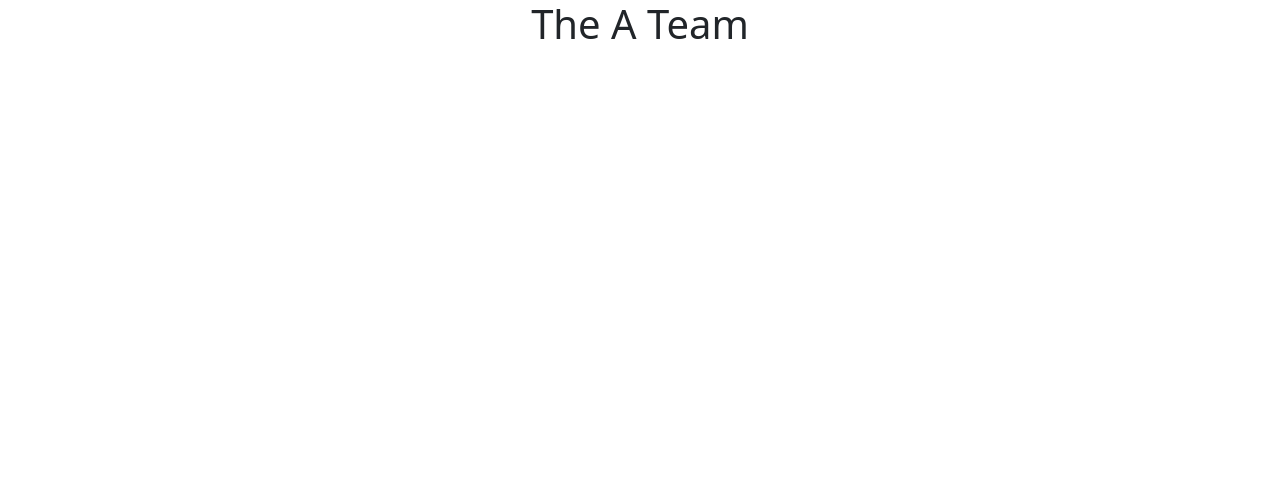
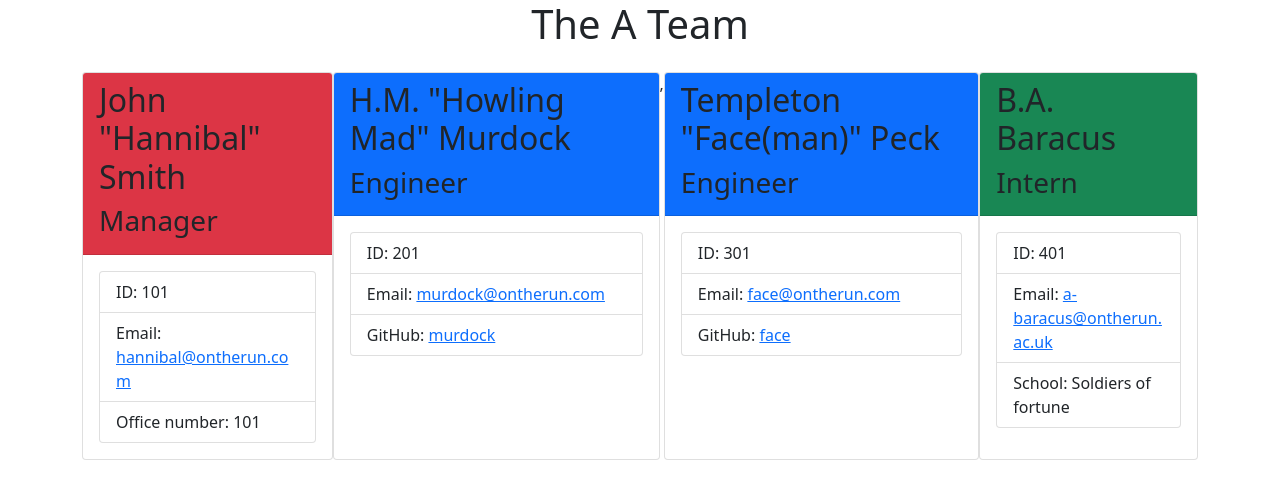
Before and after one commit to riz1ash786/team-profile-generator, a website: page output/index.html in a window 1280 px wide. Drawn offline with nearby package versions, Linux system fonts and the light colour scheme.

Commit message:
html using bootstrap

```diff
--- a/output/index.html
+++ b/output/index.html
@@ -25,5 +25,66 @@
     </div>
     <div class="container">
         <div class="row">
+            <div class="card-columns"></div>
+            <div class="team-area col-12 d-flex justify-content-center card-deck">
+                <div class="card employee-card">
+    <div class="card-header bg-danger">
+        <h2 class="card-title">John "Hannibal" Smith</h2>
+        <h3 class="card-title"><i class="fas fa-mug-hot mr-2"></i>Manager</h3>
+    </div>
+    <div class="card-body">
+        <ul class="list-group">
+            <li class="list-group-item">ID: 101</li>
+            <li class="list-group-item">Email: <a href="mailto:hannibal@ontherun.com">hannibal@ontherun.com</a></li>
+            <li class="list-group-item">Office number: 101</li>
+        </ul>
+    </div>
+</div>
+<div class="card employee-card">
+    <div class="card-header bg-primary">
+        <h2 class="card-title">H.M. "Howling Mad" Murdock</h2>
+        <h3 class="card-title"><i class="fas fa-glasses mr-2"></i>Engineer</h3>
+    </div>
+    <div class="card-body">
+        <ul class="list-group">
+            <li class="list-group-item">ID: 201</li>
+            <li class="list-group-item">Email: <a href="mailto:murdock@ontherun.com">murdock@ontherun.com</a></li>
+            <li class="list-group-item">GitHub: <a href="https://github.com/murdock" target="_blank" rel="noopener noreferrer">murdock</a></li>
+        </ul>
+    </div>
+</div>
+,<div class="card employee-card">
+    <div class="card-header bg-primary">
+        <h2 class="card-title">Templeton "Face(man)" Peck</h2>
+        <h3 class="card-title"><i class="fas fa-glasses mr-2"></i>Engineer</h3>
+    </div>
+    <div class="card-body">
+        <ul class="list-group">
+            <li class="list-group-item">ID: 301</li>
+            <li class="list-group-item">Email: <a href="face@ontherun.com">face@ontherun.com</a></li>
+            <li class="list-group-item">GitHub: <a href="https://github.com/face" target="_blank" rel="noopener noreferrer">face</a></li>
+        </ul>
+    </div>
+</div>
+<div class="card employee-card">
+    <div class="card-header bg-success">
+        <h2 class="card-title">B.A. Baracus</h2>
+        <h3 class="card-title"><i class="fas fa-user-graduate mr-2"></i>Intern</h3>
+    </div>
+    <div class="card-body">
+        <ul class="list-group">
+            <li class="list-group-item">ID: 401</li>
+            <li class="list-group-item">Email: <a href="mailto:ba-baracus@ontherun.ac.uk">a-baracus@ontherun.ac.uk</a></li>
+            <li class="list-group-item">School: Soldiers of fortune</li>
+        </ul>
+    </div>
+</div>
+            </div>
+        </div>
+    </div>
+    </div>
+</body>
+
+</html>
   </body>
 </html>
```
